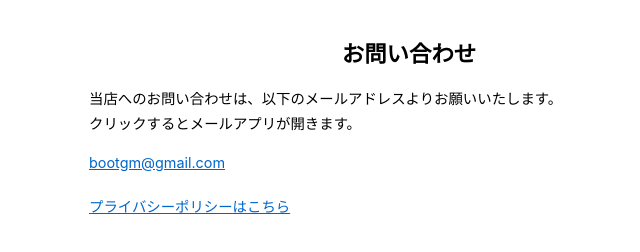
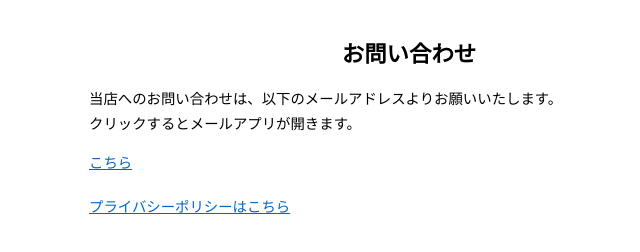
Before and after one commit to otyoufx/kahokuya-web, a website: page contact.html in a window 1280 px wide. Shown: the whole page, without its empty margins (231-871 px from the left). Drawn offline with Linux system fonts and the light colour scheme.

Commit message:
表示名の変更

```diff
--- a/contact.html
+++ b/contact.html
@@ -45,7 +45,7 @@
   const address = `${user}@${domain}`;
 
   document.getElementById("mail").innerHTML =
-    `<a href="mailto:${address}">${address}</a>`;
+    `<a href="mailto:${address}">こちら</a>`;
 </script>
 
 <p style="margin-top:20px;">
```
